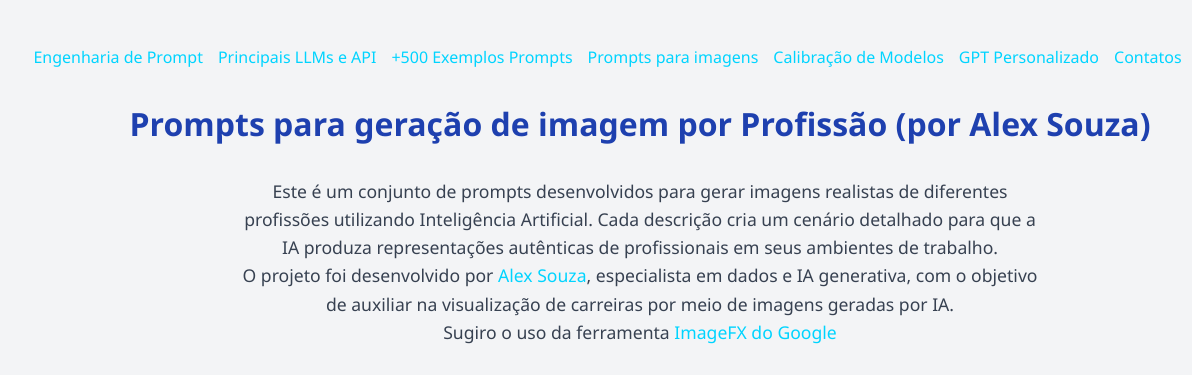
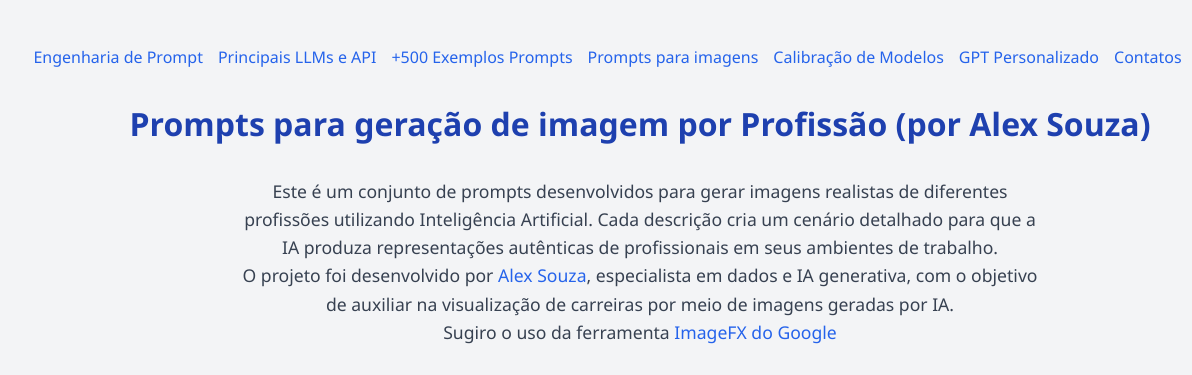
Before and after one commit to aasouzaconsult/imagensprofissoes_prompts, a plain HTML site: page index.html in a window 1280 px wide. Shown: the top 375 px of the page, 0-1192 px from the left. Drawn offline with Linux system fonts and the light colour scheme; no server answers.

Commit message:
index.html

```diff
--- a/index.html
+++ b/index.html
@@ -156,12 +156,12 @@
         }
 
         a {
-            color: #00d4ff; /* Define uma cor fixa para todos os links */
+            color: #2563eb; /* Define uma cor fixa para todos os links */
             text-decoration: none;
         }
 
         a:visited {
-            color: #00d4ff; /* Mantém a mesma cor mesmo após o clique */
+            color: #2563eb; /* Mantém a mesma cor mesmo após o clique */
         }
 
         a:hover {
```
